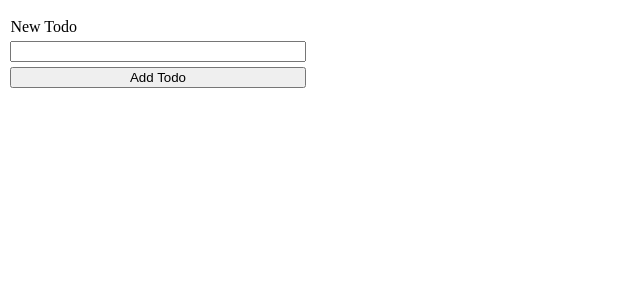
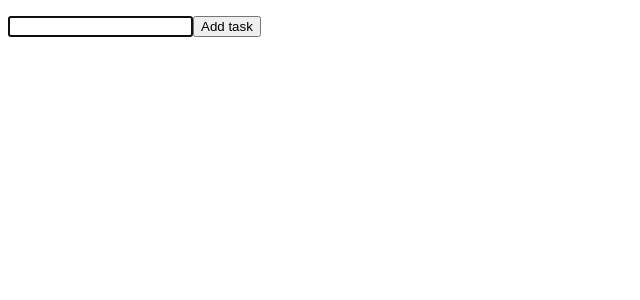
Before and after one commit to YujinOk/React-studies, a React (Vite) app: page / in a window 1280 px wide. Shown: the top 300 px of the page, without its empty margins (0-640 px from the left). Built offline with nearby package versions, Linux system fonts and the light colour scheme.

Commit message:
useRef and logical operator studies, esp. the || logic and how i can express differently. 17/11/23

```diff
--- a/src/App.jsx
+++ b/src/App.jsx
@@ -1,58 +1,69 @@
-import React, { useEffect, useState } from "react";
+import React, { useEffect, useRef, useState } from "react";
 import "./app.scss";
-import TodoItem from "./TodoItem";
 
 const App = () => {
-  const [toDoInput, setToDoInput] = useState("");
-  const [toDos, setToDos] = useState([]);
-  const handleChange = (e) => {
-    setToDoInput(e.target.value);
-  };
+  const [todo, setTodo] = useState("");
+  const [todos, setTodos] = useState([]);
+  const inputRef = useRef();
+  const btnRef = useRef();
 
-  const handleAddClick = () => {
-    if (toDoInput.trim() !== "") {
-      setToDos([...toDos, { task: toDoInput, completed: false }]);
-      setToDoInput("");
+  useEffect(() => {
+    if (inputRef.current && btnRef.current) {
+      inputRef.current.focus();
+    } else {
+      alert("add task1");
+    }
+
+    const handleClickOutside = (event) => {
+      // when component mounts, these ref couldnt exist so early err handling
+      if (!inputRef.current || !btnRef.current) return;
+      // equiv. to these three conditions
+      if (
+        (!inputRef.current && btnRef.current) ||
+        (inputRef.current && !btnRef.current) ||
+        (!inputRef.current && !btnRef.current)
+      )
+        if (
+          !inputRef.current.contains(event.target) &&
+          !btnRef.current.contains(event.target)
+        ) {
+          // if event.taget property arent the same as my input OR btn
+          alert("add task2");
+        }
+    };
+
+    document.addEventListener("click", handleClickOutside);
+
+    return () => {
+      document.removeEventListener("click", handleClickOutside);
+    };
+  }, []);
+
+  const handleAddTask = () => {
+    if (todo.trim() !== "") {
+      setTodos((prev) => [...prev, { task: todo, completed: false }]);
+      setTodo("");
     }
   };
-  const handleCheckbox = (index) => {
-    const updatedToDo = toDos.map((cur, i) =>
-      i === index ? { ...cur, completed: !cur.completed } : cur
-    );
-    setToDos(updatedToDo);
-  };
-
-  const handleDeleteClick = (index) => {
-    const notDeletedToDo = toDos.filter((cur, i) => i !== index);
-    setToDos(notDeletedToDo);
-  };
-
   return (
-    <div>
-      <ul id="list">
-        {toDos.length > 0 &&
-          toDos.map((cur, index) => (
-            <TodoItem
-              key={index}
-              task={cur.task}
-              completed={cur?.completed}
-              toggleToDo={handleCheckbox}
-              index={index}
-              handleDeleteClick={handleDeleteClick}
-            />
-          ))}
+    <>
+      <ul>
+        {todos.length > 0 &&
+          todos.map((cur, index) => <li key={index}>{cur.task}</li>)}
       </ul>
-      <div id="new-todo-form">
-        <label htmlFor="todo-input">New Todo</label>
+      <label htmlFor="name">
         <input
           type="text"
-          id="todo-input"
-          onChange={handleChange}
-          value={toDoInput}
+          ref={inputRef}
+          value={todo}
+          onChange={(e) => setTodo(e.target.value)}
         />
-        <button onClick={handleAddClick}>Add Todo</button>
-      </div>
-    </div>
+
+        <button ref={btnRef} onClick={handleAddTask}>
+          Add task
+        </button>
+      </label>
+    </>
   );
 };
 
```
